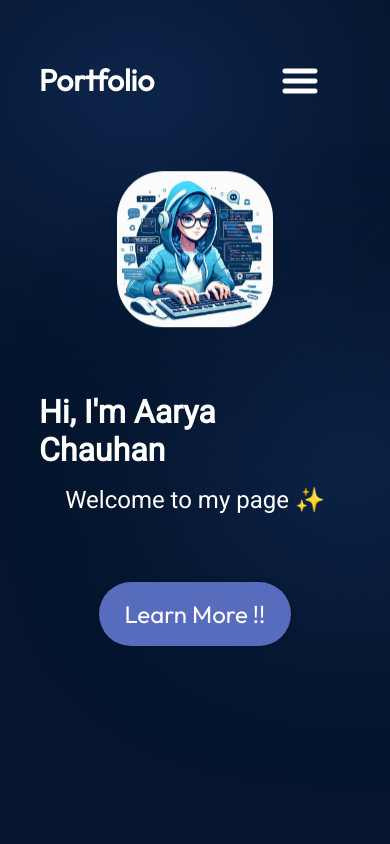
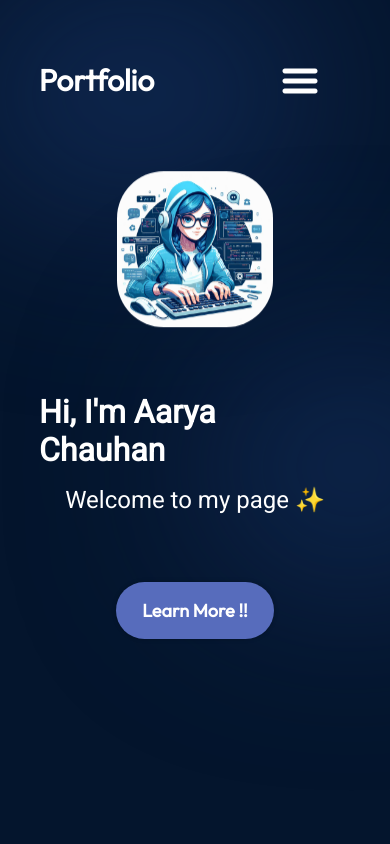
Before and after one commit to Aarya-Chauhan/Portfolio-lone-page, a React (Vite) app: page / in a window 390 px wide. Shown: the top 844 px of the page. Built offline with nearby package versions, Linux system fonts and the light colour scheme; a web font is replaced by a local one.

Commit message:
update in hero section mobile view

```diff
--- a/src/components/Hero/Hero.module.css
+++ b/src/components/Hero/Hero.module.css
@@ -148,7 +148,7 @@
 
   .contactBtn{
     margin: 5vh;
+    font-size: large;
+    font-weight: 700;
   }
-
-
 }
```
